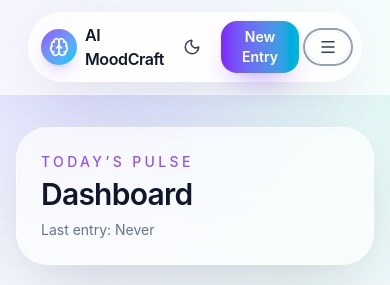
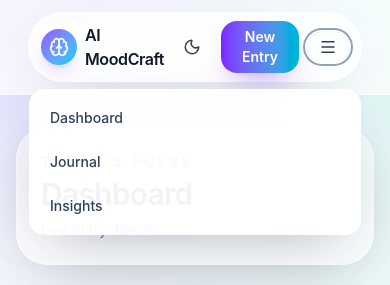
Before and after one commit to WilWilbert123/AIMoodCraft, a React (Vite) app: page / in a window 390 px wide. Both pictures are taken after a click on the button 328 px from the left and 47 px from the top of the page. Shown: the top 285 px of the page. Built offline with nearby package versions, Linux system fonts and the light colour scheme; no server answers; the database is empty.

Commit message:
feat(ui): update mobile app header component

```diff
--- a/src/components/layout/Header.tsx
+++ b/src/components/layout/Header.tsx
@@ -1,4 +1,4 @@
-import React from 'react';
+import React, { useState } from 'react';
 import { Link, useNavigate } from 'react-router-dom';
 import { Brain, Sun, Moon, Menu } from 'lucide-react';
 import { Button } from '@/components/ui/Button';
@@ -10,15 +10,19 @@ interface HeaderProps {
 
 export const Header: React.FC<HeaderProps> = ({ isDark = false, onToggleTheme }) => {
   const navigate = useNavigate();
+  const [isMenuOpen, setIsMenuOpen] = useState(false);
 
   const handleNewEntry = () => {
+    setIsMenuOpen(false);
     navigate('/journal?new=1');
   };
+
+  const closeMenu = () => setIsMenuOpen(false);
 
   return (
     <header className="sticky top-0 z-50 border-b border-white/60 bg-white/70 px-3 py-3 backdrop-blur-2xl dark:border-slate-800/80 dark:bg-slate-950/85 sm:px-0">
       <div className="container-custom">
-        <div className="flex items-center justify-between rounded-full border border-white/60 bg-white/70 px-3 py-2 shadow-[0_20px_60px_-24px_rgba(15,23,42,0.24)] backdrop-blur-xl dark:border-slate-800/80 dark:bg-slate-950/80">
+        <div className="relative flex items-center justify-between rounded-full border border-white/60 bg-white/70 px-3 py-2 shadow-[0_20px_60px_-24px_rgba(15,23,42,0.24)] backdrop-blur-xl dark:border-slate-800/80 dark:bg-slate-950/80">
           <div className="flex items-center gap-2">
             <div className="rounded-full bg-gradient-to-br from-violet-500 to-cyan-400 p-2 shadow-lg shadow-violet-500/20">
               <Brain className="h-5 w-5 text-white" />
@@ -41,10 +45,37 @@ export const Header: React.FC<HeaderProps> = ({ isDark = false, onToggleTheme })
             <Button variant="primary" size="sm" type="button" onClick={handleNewEntry}>
               New Entry
             </Button>
-            <Button variant="ghost" size="sm" className="md:hidden">
+            <Button
+              variant="ghost"
+              size="sm"
+              type="button"
+              className="md:hidden"
+              onClick={() => setIsMenuOpen((isOpen) => !isOpen)}
+              aria-label="Toggle navigation menu"
+              aria-expanded={isMenuOpen}
+              aria-controls="mobile-navigation"
+            >
               <Menu size={18} />
             </Button>
           </div>
+
+          {isMenuOpen && (
+            <nav
+              id="mobile-navigation"
+              aria-label="Mobile navigation"
+              className="absolute left-0 right-0 top-[calc(100%+0.5rem)] flex flex-col gap-1 rounded-2xl border border-white/70 bg-white/95 p-2 shadow-[0_20px_60px_-24px_rgba(15,23,42,0.35)] backdrop-blur-xl dark:border-slate-800/80 dark:bg-slate-950/95 md:hidden"
+            >
+              <Link to="/" onClick={closeMenu} className="rounded-xl px-3 py-2.5 text-sm font-medium text-slate-700 transition-colors hover:bg-violet-50 hover:text-violet-700 dark:text-slate-200 dark:hover:bg-slate-800 dark:hover:text-white">
+                Dashboard
+              </Link>
+              <Link to="/journal" onClick={closeMenu} className="rounded-xl px-3 py-2.5 text-sm font-medium text-slate-700 transition-colors hover:bg-violet-50 hover:text-violet-700 dark:text-slate-200 dark:hover:bg-slate-800 dark:hover:text-white">
+                Journal
+              </Link>
+              <Link to="/insights" onClick={closeMenu} className="rounded-xl px-3 py-2.5 text-sm font-medium text-slate-700 transition-colors hover:bg-violet-50 hover:text-violet-700 dark:text-slate-200 dark:hover:bg-slate-800 dark:hover:text-white">
+                Insights
+              </Link>
+            </nav>
+          )}
         </div>
       </div>
     </header>
```
